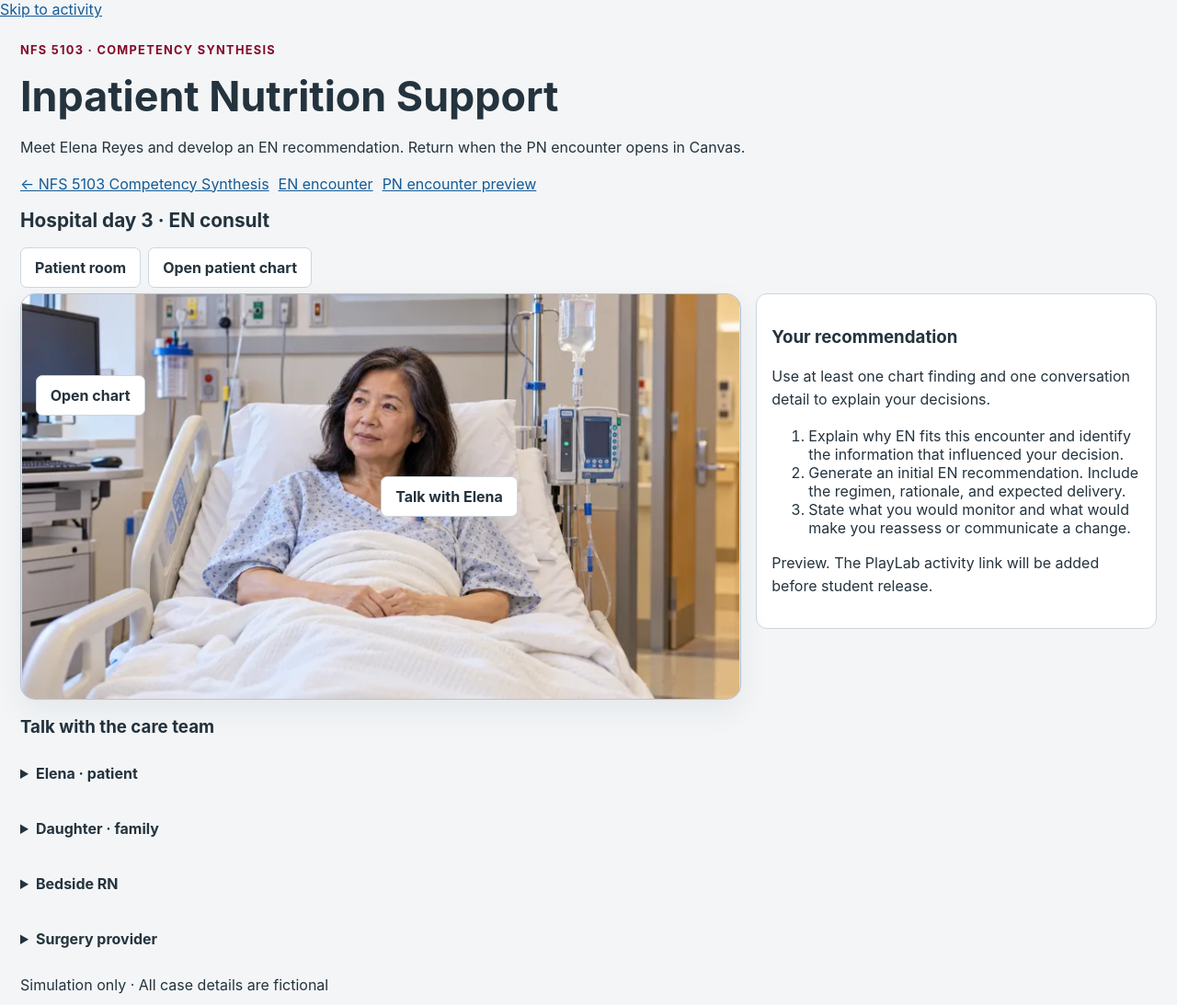
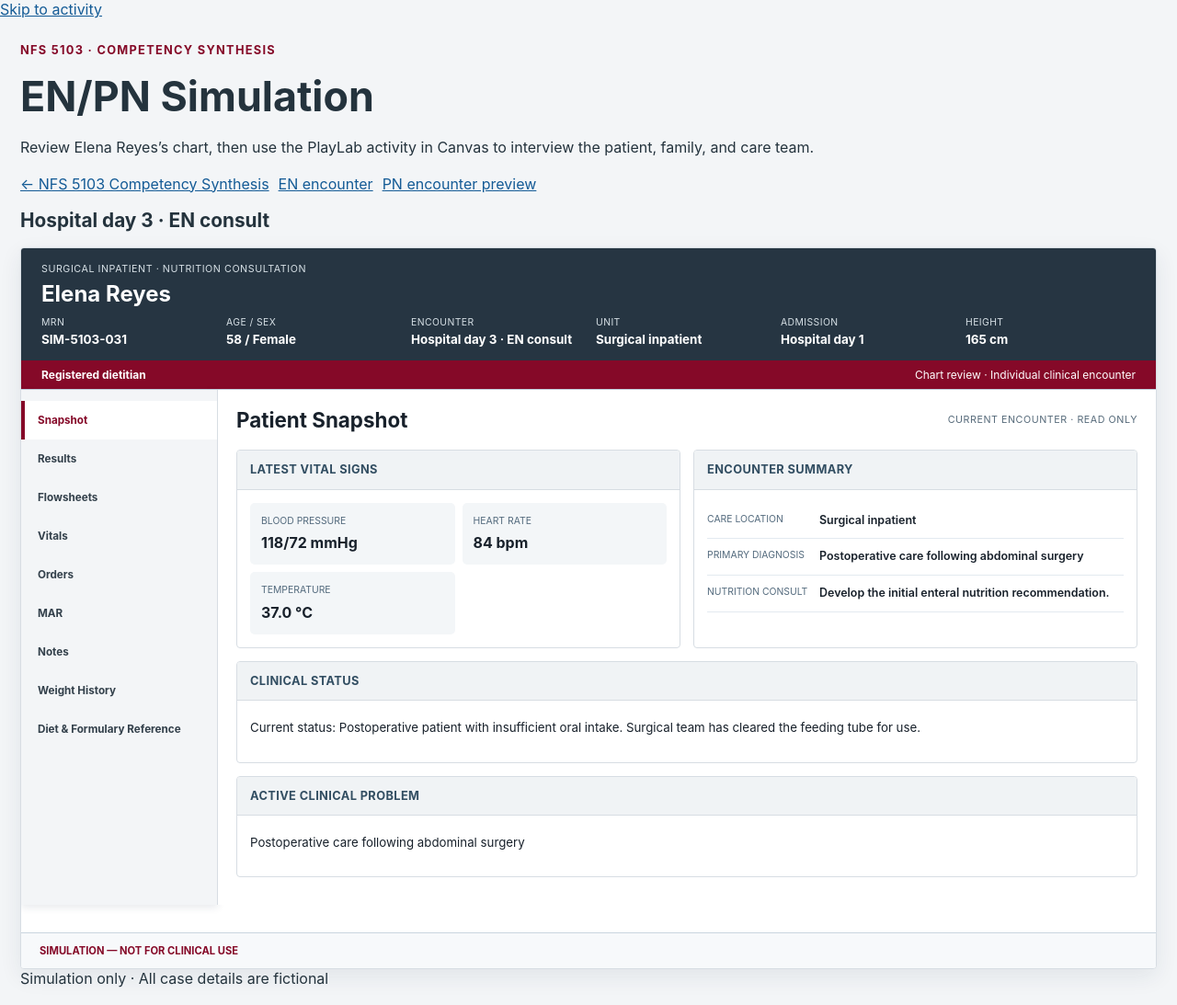
Before and after one commit to cpoland-ai/TWUGPND-Learning-Activities, a plain HTML site: page public/spe/5103/nutrition-support/index.html in a window 1280 px wide. Shown: the whole page at 92% size. Drawn offline with Linux system fonts and the light colour scheme.

Commit message:
Open EN/PN Simulation directly to the chart

```diff
--- a/public/hub.css
+++ b/public/hub.css
@@ -5,7 +5,7 @@ body { margin: 0; font: 1rem/1.55 system-ui, sans-serif; color: var(--ink); back
 .brand { background: #fff; padding: .85rem max(1rem, calc((100vw - 76rem)/2)); color: var(--maroon); font-weight: 750; }
 .brand a { color: inherit; }
 main { width: min(76rem, 100% - 2rem); margin: 1.6rem auto 3rem; }
-.hero { background: linear-gradient(115deg, #63071f, #850928 70%, #553453); color: white; padding: clamp(1.25rem, 4vw, 2.7rem); border-radius: .9rem; margin-bottom: 1.25rem; }
+.hero { background: var(--maroon); color: white; padding: clamp(1.25rem, 4vw, 2.7rem); border-radius: .9rem; margin-bottom: 1.25rem; }
 .hero p, h1 { margin: 0; }
 .hero p { margin-bottom: .35rem; }
 h1 { font-size: clamp(1.8rem, 4vw, 3rem); line-height: 1.13; }
--- a/public/spe/5103/nutrition-support/case.mjs
+++ b/public/spe/5103/nutrition-support/case.mjs
@@ -23,18 +23,7 @@ const encounters = {
       MAR: 'IV maintenance fluids: See nursing intake record.',
       Notes: enNote,
       'Weight History': weightHistory
-    },
-    conversations: {
-      'Elena · patient': 'I barely ate for several days before surgery. The nausea has improved, but I still get full quickly.',
-      'Daughter · family': 'She usually finishes three meals. In the week before admission she was only eating a few bites at a time.',
-      'Bedside RN': 'The tube is available now. She has a test tomorrow morning, so tell us how you want interruptions handled.',
-      'Surgery provider': 'We have cleared the tube for use and would like your initial EN recommendation and what you plan to monitor.'
-    },
-    prompts: [
-      'Explain why EN fits this encounter and identify the information that influenced your decision.',
-      'Generate an initial EN recommendation. Include the regimen, rationale, and expected delivery.',
-      'State what you would monitor and what would make you reassess or communicate a change.'
-    ]
+    }
   },
   pn: {
     title: 'Hospital day 7 · PN consult',
@@ -48,18 +37,7 @@ const encounters = {
       MAR: 'IV maintenance fluids: Current orders include a dextrose-containing fluid.',
       Notes: 'Hospital day 7 — Surgery\nPostoperative complication. GI route temporarily unavailable. Request RDN recommendation for PN and reassessment plan.\n\n' + enNote,
       'Weight History': weightHistory
-    },
-    conversations: {
-      'Elena · patient': 'The tube feeding stopped yesterday. Is the IV nutrition temporary?',
-      'Daughter · family': 'She is worried this means she will never eat normally again. What should we expect next?',
-      'Bedside RN': 'No feeds since yesterday. Before you finalize, please review the current fluids and confirm what monitoring the team wants.',
-      'Surgery provider': 'The GI route is unavailable for now. Propose PN and tell us when you would reassess for a transition back to EN.'
-    },
-    prompts: [
-      'Explain what changed since the EN encounter and why you are recommending a different route.',
-      'Generate an initial PN recommendation. Include the regimen, rationale, and how you accounted for other sources.',
-      'Prioritize monitoring and describe when you would reassess, revise, or communicate the plan.'
-    ]
+    }
   }
 };
 
@@ -69,25 +47,7 @@ const element = id => document.getElementById(id);
 element('encounter-heading').textContent = encounter.title;
 element('pn-preview').hidden = stage === 'pn';
 
-for (const [speaker, response] of Object.entries(encounter.conversations)) {
-  const item = document.createElement('details');
-  const label = document.createElement('summary');
-  const content = document.createElement('p');
-  label.textContent = speaker;
-  content.textContent = response;
-  item.append(label, content);
-  element('conversations').append(item);
-}
-for (const prompt of encounter.prompts) {
-  const item = document.createElement('li');
-  item.textContent = prompt;
-  element('prompts').append(item);
-}
-
 const chart = element('emr-workspace');
-const room = element('room-workspace');
-const roomButton = element('room-button');
-const chartButton = element('chart-button');
 renderEMRView(chart, {
   caseData: {
     patient: { ...patient, encounter: encounter.title, consult: encounter.consult },
@@ -95,21 +55,3 @@ renderEMRView(chart, {
   },
   assessmentLink: false
 });
-function showChart(open) {
-  room.hidden = open;
-  chart.hidden = !open;
-  roomButton.setAttribute('aria-pressed', String(!open));
-  chartButton.setAttribute('aria-pressed', String(open));
-}
-function openChart() {
-  showChart(true);
-  chart.querySelector('[role="tab"][aria-selected="true"]').focus();
-}
-roomButton.addEventListener('click', () => showChart(false));
-chartButton.addEventListener('click', openChart);
-element('scene-chart').addEventListener('click', openChart);
-element('scene-patient').addEventListener('click', () => {
-  const conversation = element('conversations').firstElementChild;
-  conversation.open = true;
-  conversation.querySelector('summary').focus();
-});
--- a/public/spe/5103/nutrition-support/index.html
+++ b/public/spe/5103/nutrition-support/index.html
@@ -4,18 +4,18 @@
 <meta charset="utf-8">
 <meta name="viewport" content="width=device-width,initial-scale=1">
 <meta name="robots" content="noindex">
-<title>NFS 5103 · Inpatient Nutrition Support</title>
+<title>NFS 5103 · EN/PN Simulation</title>
 <link rel="stylesheet" href="shared/module10.css">
 <link rel="stylesheet" href="shared/encounter-layout.css">
 <link rel="stylesheet" href="acute-care-chart.css">
-<style>[hidden]{display:none!important}.room{position:relative}.scene-chart{position:absolute;top:20%;left:2%;max-width:46%}.scene-patient{position:absolute;top:45%;left:50%;max-width:46%}</style></head>
+</head>
 <body class="clinical-encounter">
 <a class="skip-link" href="#main">Skip to activity</a>
 <main id="main">
 <header>
 <p class="eyebrow">NFS 5103 · Competency Synthesis</p>
-<h1>Inpatient Nutrition Support</h1>
-<p>Meet Elena Reyes and develop an EN recommendation. Return when the PN encounter opens in Canvas.</p>
+<h1>EN/PN Simulation</h1>
+<p>Review Elena Reyes’s chart, then use the PlayLab activity in Canvas to interview the patient, family, and care team.</p>
 </header>
 <nav class="actions" aria-label="Activity navigation">
 <a href="../index.html">← NFS 5103 Competency Synthesis</a>
@@ -24,30 +24,7 @@
 </nav>
 <section id="encounter" aria-labelledby="encounter-heading">
 <h2 id="encounter-heading"></h2>
-<nav class="actions" aria-label="Encounter navigation">
-<button id="room-button" type="button" aria-controls="room-view" aria-pressed="true">Patient room</button>
-<button id="chart-button" type="button" aria-controls="emr-workspace" aria-pressed="false">Open patient chart</button>
-</nav>
-<div class="workspace" id="room-workspace">
-<section aria-label="Patient room and chart">
-<div id="room-view">
-<div class="room">
-<img class="room-scene" src="room.webp" width="836" height="471" alt="Illustrative hospital room">
-<button type="button" id="scene-chart" class="scene-chart">Open chart</button>
-<button type="button" id="scene-patient" class="scene-patient">Talk with Elena</button>
-</div>
-<h3>Talk with the care team</h3>
-<div id="conversations"></div>
-</div>
-</section>
-<aside class="assessment" aria-labelledby="assessment-heading">
-<h3 id="assessment-heading">Your recommendation</h3>
-<p>Use at least one chart finding and one conversation detail to explain your decisions.</p>
-<ol id="prompts"></ol>
-<p id="playlab-status">Preview. The PlayLab activity link will be added before student release.</p>
-</aside>
-</div>
-<div id="emr-workspace" hidden></div>
+<div id="emr-workspace"></div>
 </section>
 <footer>Simulation only · All case details are fictional</footer>
 </main>
```
Also changed, not shown: public/spe/5103/index.html (+1 -1 lines).
